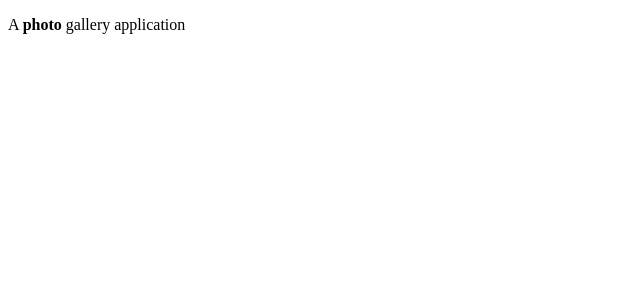
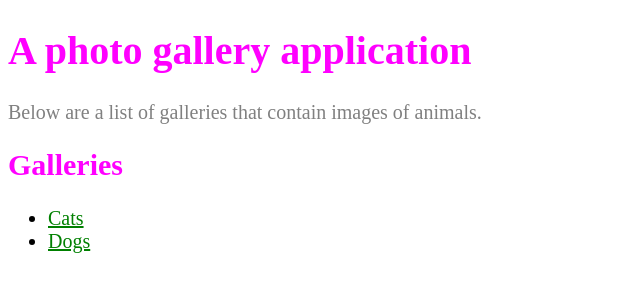
Before and after one commit to JSalig1/Metis-Prework, a plain HTML site: page index.html in a window 1280 px wide. Shown: the whole page, without its empty margins (0-640 px from the left). Drawn offline with Linux system fonts and the light colour scheme.

Commit message:
completed prework

```diff
--- /dev/null
+++ b/application.css
@@ -0,0 +1,20 @@
+h1 {
+  color: magenta;
+}
+#introduction {
+  color: gray;
+}
+#galleries li a {
+  color: green;
+}
+body {
+  font-size: 20px;
+}
+h2 {
+  color: magenta;
+}
+img {
+  border: 1px solid black;
+  margin: 10px;
+  float: left
+}
--- a/index.html
+++ b/index.html
@@ -4,8 +4,18 @@
   <head>
     <meta charset="UTF-8">
     <title>My Web Gallery</title>
+	<link rel='stylesheet' href='application.css'>
   </head>
   <body>
-    <p>A <b>photo</b> gallery application</p>
+      <h1>A photo gallery application</h1>
+      <div id='introduction'>Below are a list of galleries that contain images of
+      animals.</div>
+      <h2>Galleries</h2>
+	  <div id='galleries'>
+      <ul>
+        <li><a href="cats.html">Cats</a></li>
+        <li><a href="dogs.html">Dogs</a></li>
+      </ul>
+	  </div>
   </body>
 </html>
```
Also changed, not shown: cats.html (added, +15 -0 lines), dogs.html (added, +14 -0 lines), colonel_meow.jpg (added), grumpy_cat.png (added), shibe.png (added).
